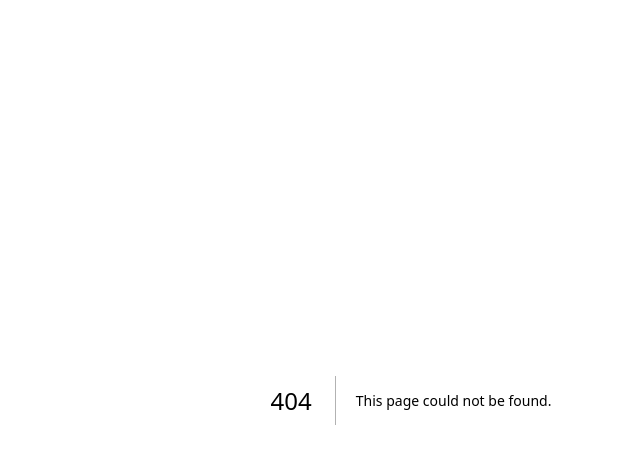
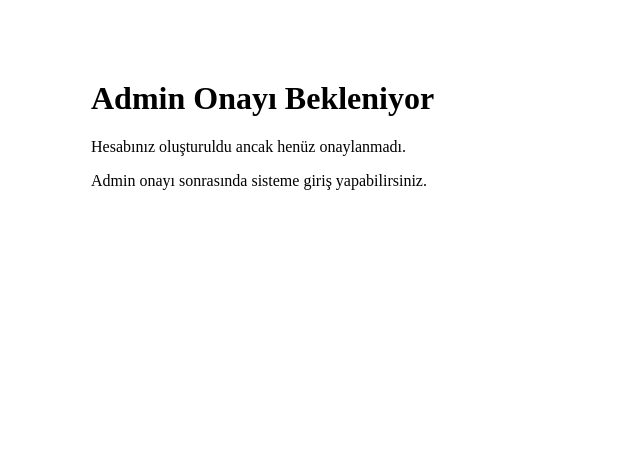
Before and after one commit to ufukturcan-ntt/effortestimator, a Next.js app: page /pending-approval in a window 1280 px wide. Before the commit this address had no page. Shown: the top 464 px of the page, without its empty margins (229-869 px from the left). Built offline with nearby package versions, Linux system fonts and the light colour scheme.

Commit message:
Create page.tsx

```diff
--- /dev/null
+++ b/app/pending-approval/page.tsx
@@ -0,0 +1,15 @@
+export default function PendingApprovalPage() {
+  return (
+    <main style={{ maxWidth: 640, margin: "80px auto" }}>
+      <h1>Admin Onayı Bekleniyor</h1>
+
+      <p>
+        Hesabınız oluşturuldu ancak henüz onaylanmadı.
+      </p>
+
+      <p>
+        Admin onayı sonrasında sisteme giriş yapabilirsiniz.
+      </p>
+    </main>
+  );
+}
```
